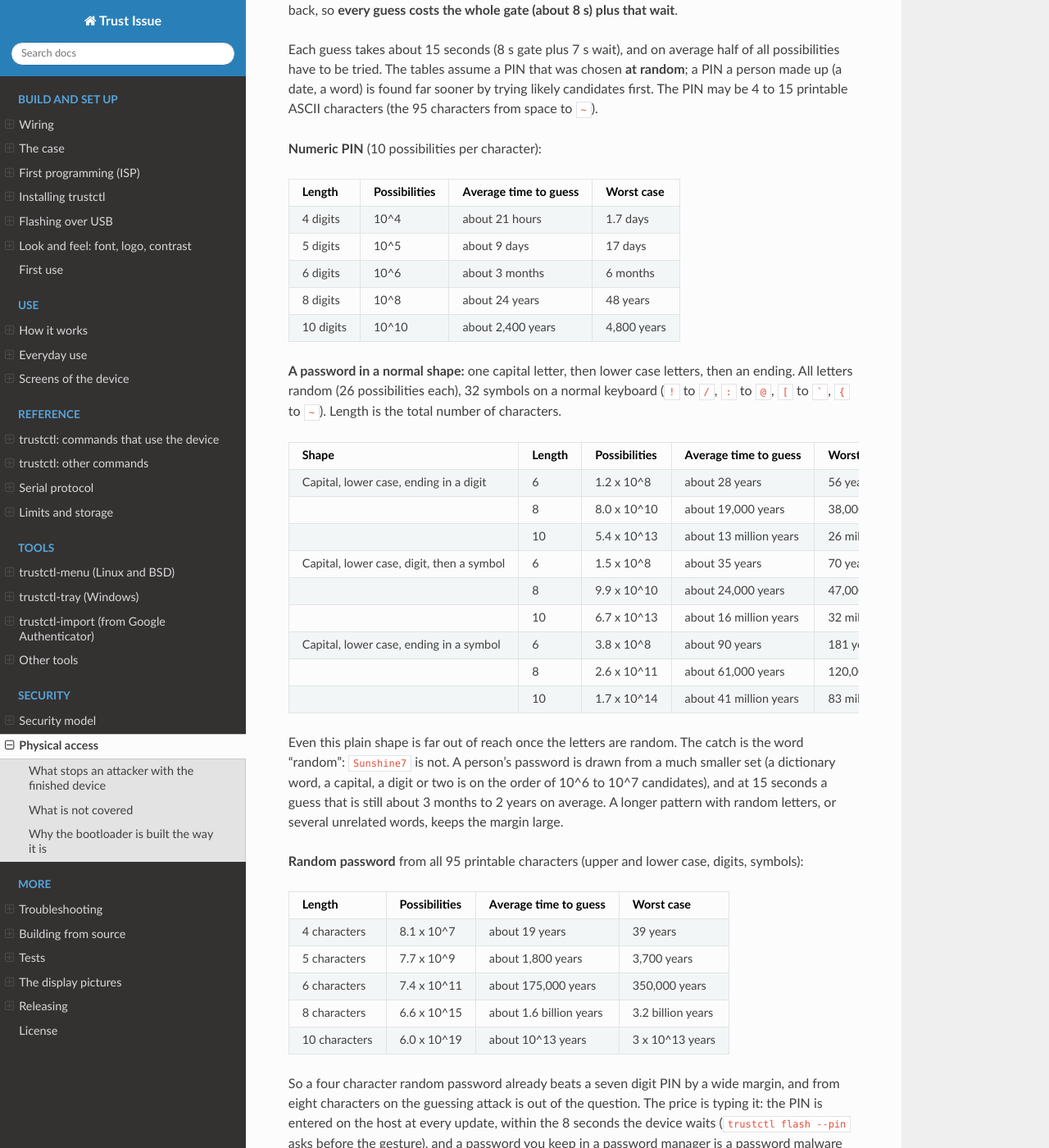
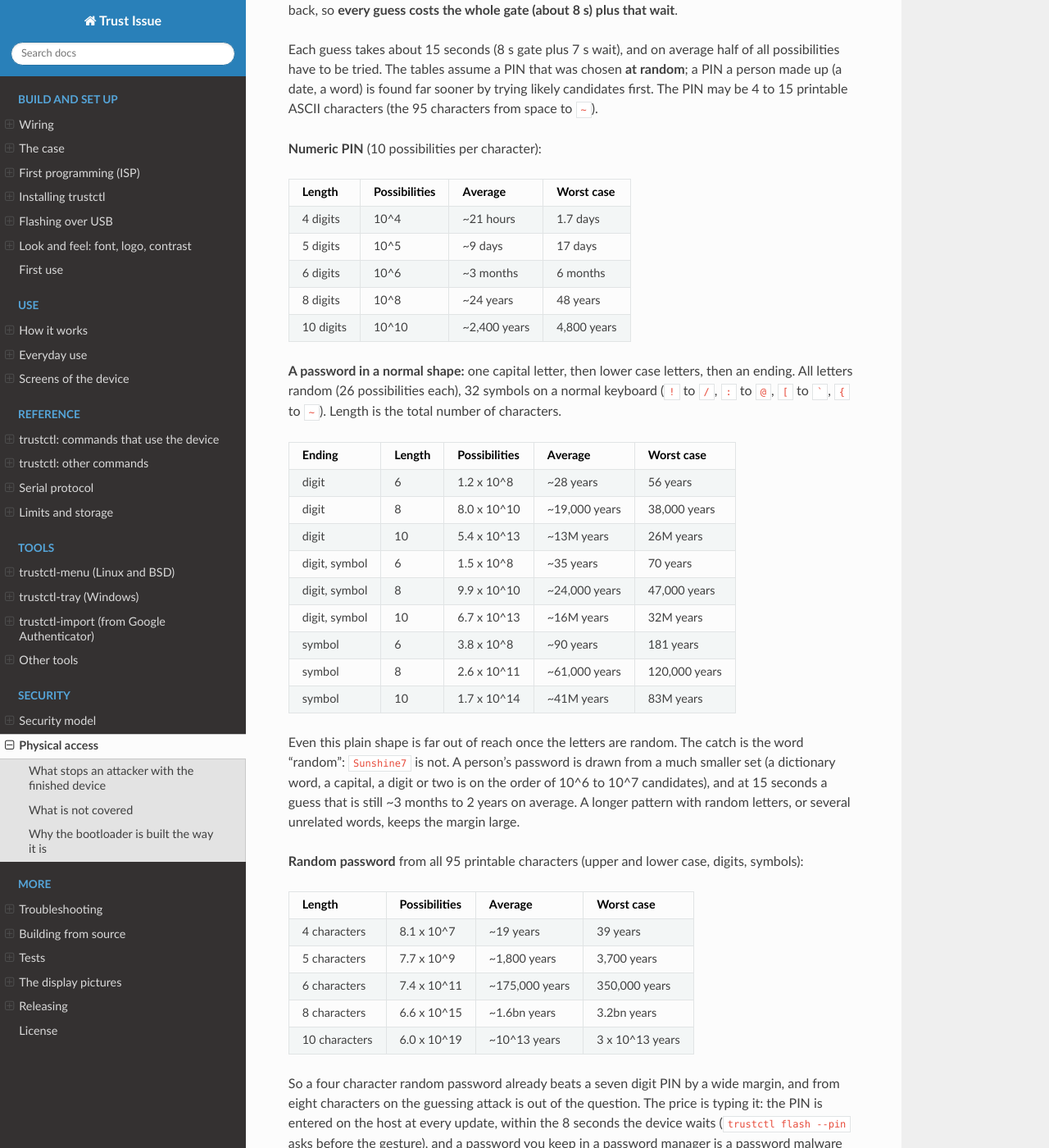
Before and after one commit to schorsch3000/TrustIssue, a Sphinx documentation site: the page built from docs/security/physical-access.md, in a window 1280 px wide and 1400 px high, scrolled down 649 px. Shown: the whole window at 82% size. Built offline with Sphinx 7.4.7 and the Read the Docs theme 3.1.0, drawn with Linux system fonts in a browser that asks for light colours.

Commit message:
Physical access: narrower tables

```diff
--- a/docs/security/physical-access.md
+++ b/docs/security/physical-access.md
@@ -28,44 +28,44 @@ characters (the 95 characters from space to `~`).
 
 **Numeric PIN** (10 possibilities per character):
 
-| Length    | Possibilities | Average time to guess | Worst case |
+| Length    | Possibilities | Average | Worst case |
 | --------- | ------------- | --------------------- | ---------- |
-| 4 digits  | 10^4          | about 21 hours        | 1.7 days   |
-| 5 digits  | 10^5          | about 9 days          | 17 days    |
-| 6 digits  | 10^6          | about 3 months        | 6 months   |
-| 8 digits  | 10^8          | about 24 years        | 48 years   |
-| 10 digits | 10^10         | about 2,400 years     | 4,800 years |
+| 4 digits  | 10^4          | ~21 hours        | 1.7 days   |
+| 5 digits  | 10^5          | ~9 days          | 17 days    |
+| 6 digits  | 10^6          | ~3 months        | 6 months   |
+| 8 digits  | 10^8          | ~24 years        | 48 years   |
+| 10 digits | 10^10         | ~2,400 years     | 4,800 years |
 
 **A password in a normal shape:** one capital letter, then lower case letters, then an ending. All letters
 random (26 possibilities each), 32 symbols on a normal keyboard (`!` to `/`, `:` to `@`, `[` to `` ` ``, `{` to `~`).
 Length is the total number of characters.
 
-| Shape                                    | Length | Possibilities | Average time to guess | Worst case      |
-| ---------------------------------------- | ------ | ------------- | --------------------- | --------------- |
-| Capital, lower case, ending in a digit   | 6      | 1.2 x 10^8    | about 28 years        | 56 years        |
-|                                          | 8      | 8.0 x 10^10   | about 19,000 years    | 38,000 years    |
-|                                          | 10     | 5.4 x 10^13   | about 13 million years | 26 million years |
-| Capital, lower case, digit, then a symbol | 6      | 1.5 x 10^8    | about 35 years        | 70 years        |
-|                                          | 8      | 9.9 x 10^10   | about 24,000 years    | 47,000 years    |
-|                                          | 10     | 6.7 x 10^13   | about 16 million years | 32 million years |
-| Capital, lower case, ending in a symbol  | 6      | 3.8 x 10^8    | about 90 years        | 181 years       |
-|                                          | 8      | 2.6 x 10^11   | about 61,000 years    | 120,000 years   |
-|                                          | 10     | 1.7 x 10^14   | about 41 million years | 83 million years |
+| Ending        | Length | Possibilities | Average     | Worst case  |
+| ------------- | ------ | ------------- | ----------- | ----------- |
+| digit         | 6      | 1.2 x 10^8    | ~28 years   | 56 years    |
+| digit         | 8      | 8.0 x 10^10   | ~19,000 years | 38,000 years |
+| digit         | 10     | 5.4 x 10^13   | ~13M years  | 26M years   |
+| digit, symbol | 6      | 1.5 x 10^8    | ~35 years   | 70 years    |
+| digit, symbol | 8      | 9.9 x 10^10   | ~24,000 years | 47,000 years |
+| digit, symbol | 10     | 6.7 x 10^13   | ~16M years  | 32M years   |
+| symbol        | 6      | 3.8 x 10^8    | ~90 years   | 181 years   |
+| symbol        | 8      | 2.6 x 10^11   | ~61,000 years | 120,000 years |
+| symbol        | 10     | 1.7 x 10^14   | ~41M years  | 83M years   |
 
 Even this plain shape is far out of reach once the letters are random. The catch is the word "random":
 `Sunshine7` is not. A person's password is drawn from a much smaller set (a dictionary word, a capital, a digit
-or two is on the order of 10^6 to 10^7 candidates), and at 15 seconds a guess that is still about 3 months to
+or two is on the order of 10^6 to 10^7 candidates), and at 15 seconds a guess that is still ~3 months to
 2 years on average. A longer pattern with random letters, or several unrelated words, keeps the margin large.
 
 **Random password** from all 95 printable characters (upper and lower case, digits, symbols):
 
-| Length        | Possibilities | Average time to guess        | Worst case                |
+| Length        | Possibilities | Average        | Worst case                |
 | ------------- | ------------- | ---------------------------- | ------------------------- |
-| 4 characters  | 8.1 x 10^7    | about 19 years               | 39 years                  |
-| 5 characters  | 7.7 x 10^9    | about 1,800 years            | 3,700 years               |
-| 6 characters  | 7.4 x 10^11   | about 175,000 years          | 350,000 years             |
-| 8 characters  | 6.6 x 10^15   | about 1.6 billion years      | 3.2 billion years         |
-| 10 characters | 6.0 x 10^19   | about 10^13 years            | 3 x 10^13 years           |
+| 4 characters  | 8.1 x 10^7    | ~19 years               | 39 years                  |
+| 5 characters  | 7.7 x 10^9    | ~1,800 years            | 3,700 years               |
+| 6 characters  | 7.4 x 10^11   | ~175,000 years          | 350,000 years             |
+| 8 characters  | 6.6 x 10^15   | ~1.6bn years      | 3.2bn years         |
+| 10 characters | 6.0 x 10^19   | ~10^13 years            | 3 x 10^13 years           |
 
 So a four character random password already beats a seven digit PIN by a wide margin, and from eight
 characters on the guessing attack is out of the question. The price is typing it: the PIN is entered on the
```
